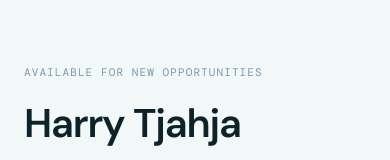
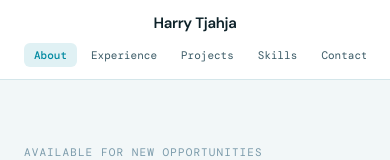
Before and after one commit to Harry823/harrytjahja-website, a Next.js app: page / in a window 390 px wide. Shown: the top 160 px of the page. Built offline with nearby package versions, Linux system fonts and the light colour scheme; no server answers.

Commit message:
added mobile nav component for smoother navigation

```diff
--- a/src/app/globals.css
+++ b/src/app/globals.css
@@ -1,6 +1,11 @@
 @tailwind base;
 @tailwind components;
 @tailwind utilities;
+
+@layer utilities {
+  .no-scrollbar::-webkit-scrollbar { display: none; }
+  .no-scrollbar { -ms-overflow-style: none; scrollbar-width: none; }
+}
 
 /* ── Light mode (default) ── */
 :root {
--- a/src/app/layout.tsx
+++ b/src/app/layout.tsx
@@ -2,6 +2,7 @@ import type { Metadata } from "next";
 import { cookies } from "next/headers";
 import ThemeProvider from "@/components/ThemeProvider";
 import Sidebar from "@/components/Sidebar";
+import MobileNav from "@/components/MobileNav";
 import "./globals.css";
 
 export const metadata: Metadata = {
@@ -28,6 +29,7 @@ export default async function RootLayout({
         <ThemeProvider defaultDark={defaultDark}>
           <div className="bg-bg min-h-screen text-primary">
             <Sidebar />
+            <MobileNav />
             <main className="md:ml-[220px] px-6 md:px-16 pt-16 max-w-[860px]">
               <div className="flex flex-col gap-[72px]">
                 {children}
--- /dev/null
+++ b/src/components/MobileNav.tsx
@@ -0,0 +1,59 @@
+'use client';
+import { useEffect, useState } from 'react';
+import { NAV_LINKS } from '@/shared/constants';
+
+export default function MobileNav() {
+  const [activeId, setActiveId] = useState('');
+
+  useEffect(() => {
+    const observer = new IntersectionObserver(
+      (entries) => {
+        const winner = entries
+          .filter((e) => e.isIntersecting)
+          .sort((a, b) => b.intersectionRatio - a.intersectionRatio)[0];
+        if (winner) setActiveId(winner.target.id);
+      },
+      { rootMargin: '-40% 0px -55% 0px' }
+    );
+
+    NAV_LINKS.forEach(({ href }) => {
+      const el = document.querySelector(href);
+      if (el) observer.observe(el);
+    });
+
+    return () => observer.disconnect();
+  }, []);
+
+  return (
+    <header className="md:hidden sticky top-0 z-40 bg-surface border-b border-border px-6 py-3">
+      <div className="flex items-center justify-center mb-2">
+        <button
+          type="button"
+          onClick={() => window.scrollTo({ top: 0, behavior: 'smooth' })}
+          className="text-[15px] font-semibold text-primary tracking-[-0.02em]"
+        >
+          Harry Tjahja
+        </button>
+      </div>
+      <nav className="flex gap-1 overflow-x-auto no-scrollbar">
+        {NAV_LINKS.map(({ label, href }) => {
+          const id = href.slice(1);
+          const isActive = activeId === id;
+          return (
+            <a
+              key={href}
+              href={href}
+              className={
+                isActive
+                  ? 'shrink-0 px-2.5 py-1 rounded-md font-mono text-[11px] font-medium text-accent bg-accent-subtle whitespace-nowrap'
+                  : 'shrink-0 px-2.5 py-1 rounded-md font-mono text-[11px] text-secondary hover:text-primary transition-colors whitespace-nowrap'
+              }
+            >
+              {label}
+            </a>
+          );
+        })}
+      </nav>
+    </header>
+  );
+}
```
